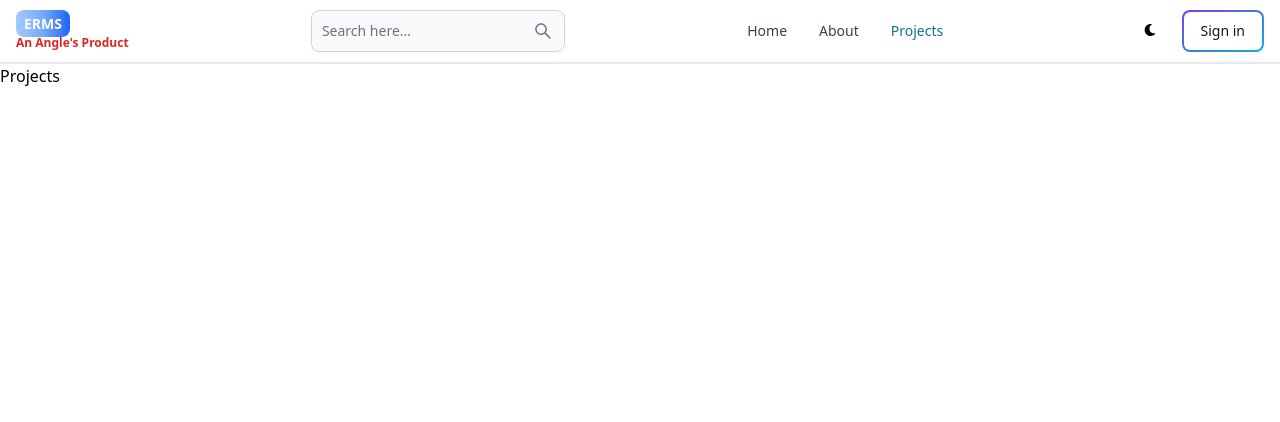
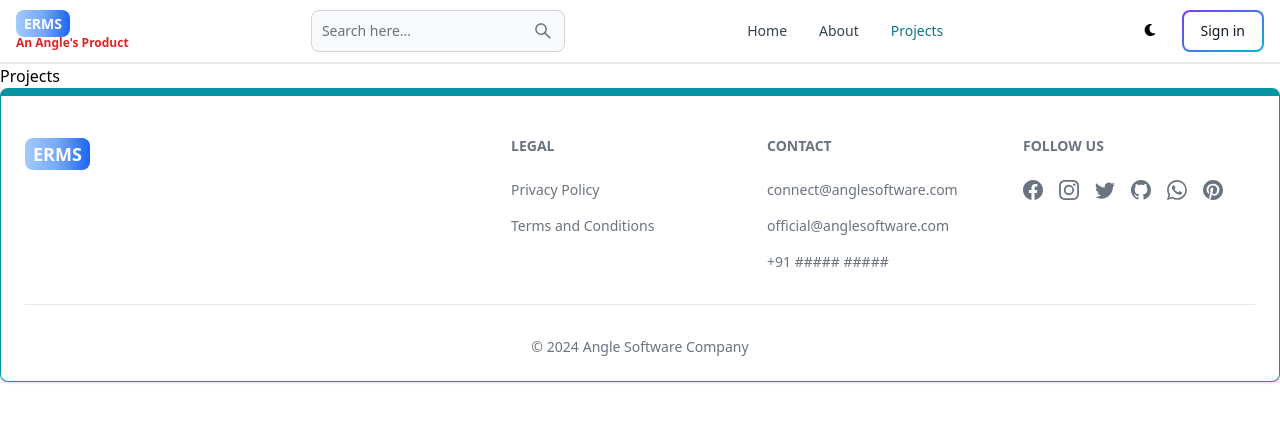
Before and after one commit to Mukesh-Kumar-Balusami/Angle-ERMS, a React (Vite) app in the folder client/: page /projects in a window 1280 px wide. Shown: the top 422 px of the page. Built offline with nearby package versions, Linux system fonts and the light colour scheme.

Commit message:
Created and added footer component

```diff
--- a/client/src/App.jsx
+++ b/client/src/App.jsx
@@ -7,6 +7,7 @@ import Signin from './pages/Signin';
 import Signup from './pages/Signup';
 import Projects from './pages/Projects';
 import Header from './components/Header';
+import Footer from './components/Footer';
 
 export default function App() {
   return (
@@ -20,6 +21,7 @@ export default function App() {
         <Route path='/signup' element={<Signup/>} />
         <Route path='/projects' element={<Projects/>} />
       </Routes>
+      <Footer/>
     </BrowserRouter>
   )
 }
--- /dev/null
+++ b/client/src/components/Footer.jsx
@@ -0,0 +1,69 @@
+import React from 'react'
+import { Footer } from 'flowbite-react'
+import { Link } from 'react-router-dom'
+import { BsFacebook, BsInstagram, BsWhatsapp, BsGithub, BsTwitter, BsPinterest } from 'react-icons/bs'
+
+
+export default function FooterCoomponent() {
+  return (
+    <Footer container className='border border-t-8 border-teal-500'>
+        <div className="w-full max-w-7xl mx-auto">
+            <div className="grid w-full justify-between sm:flex md:grid-cols-1">
+                <div className='mt-5'>
+                    <Link to='/' className='self-center whitespace-nowrap text-lg sm:test-xl font-bold dark:text-white'>
+                        <span className='anglelogo px-2 py-1 bg-gradient-to-r from-blue-300 via-blue-400 to-blue-600 rounded-lg text-white'>ERMS</span>
+                    </Link>
+                </div>
+                <div className="grid grid-cols-2 gap-5 mt-4 sm:grid-cols-3 sm:gap-6">
+                    <div>
+                        <Footer.Title className='font-extrabold' title='Legal'/>
+                        <Footer.LinkGroup col>
+                            <Footer.Link href='#'>
+                                Privacy Policy
+                            </Footer.Link>
+                            <Footer.Link href='#'>
+                                Terms and Conditions
+                            </Footer.Link>
+
+                        </Footer.LinkGroup>
+                    </div>
+                    <div>
+                        <Footer.Title className='font-extrabold' title='Contact'/>
+                        <Footer.LinkGroup col>
+                            <Footer.Link href='#'>
+                                connect@anglesoftware.com
+                            </Footer.Link>
+                            <Footer.Link href='#'>
+                                official@anglesoftware.com
+                            </Footer.Link>
+                            <p className='mt-9'>
+                                +91 ##### #####
+                            </p>
+
+                        </Footer.LinkGroup>
+                    </div>
+                    <div className=''>
+                        <Footer.Title className='font-extrabold' title='Follow Us'/>
+                        <Footer.LinkGroup className='flex mr-8 gap-4'>
+                            <Footer.Icon href='#' icon={BsFacebook}/>
+                            <Footer.Icon href='#' icon={BsInstagram}/>
+                            <Footer.Icon href='#' icon={BsTwitter}/>
+                            <Footer.Icon href='https://github.com/Mukesh-Kumar-Balusami' target='_blank' rel='noopener noreferrer' icon={BsGithub}/>
+                            <Footer.Icon href='#' icon={BsWhatsapp}/>
+                            <Footer.Icon href='#' icon={BsPinterest}/>
+                        </Footer.LinkGroup>
+                    </div>
+                </div>
+            </div>
+            <Footer.Divider/>
+            <div className="">
+                <Footer.Copyright
+                    href='#'
+                    by='Angle Software Company'
+                    year={new Date().getFullYear()}
+                />
+            </div>
+        </div>
+    </Footer>
+  )
+}
```
